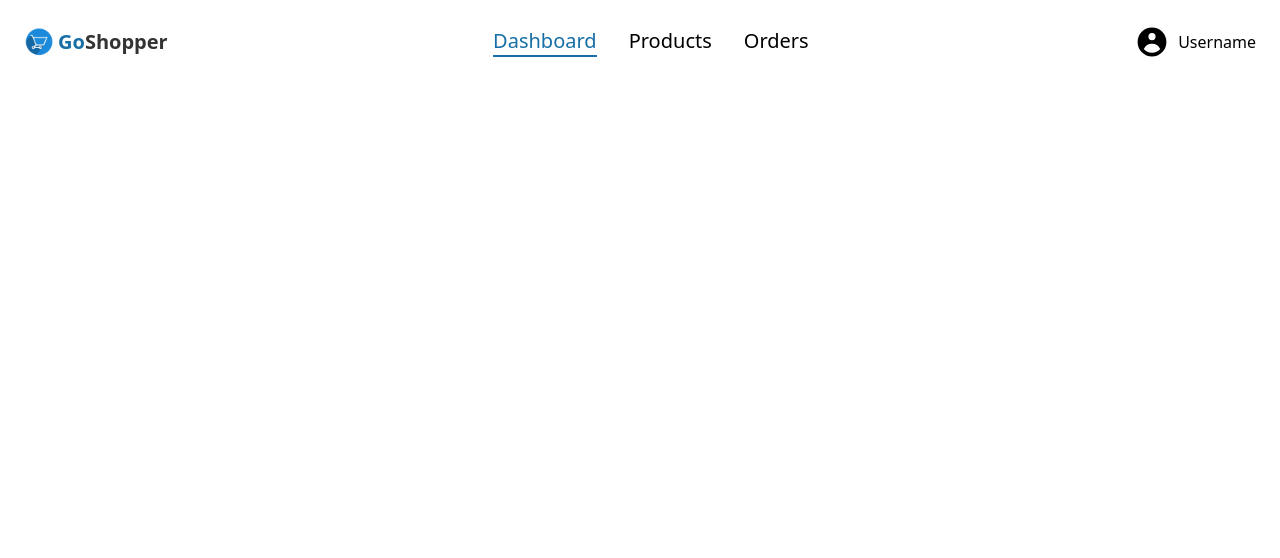
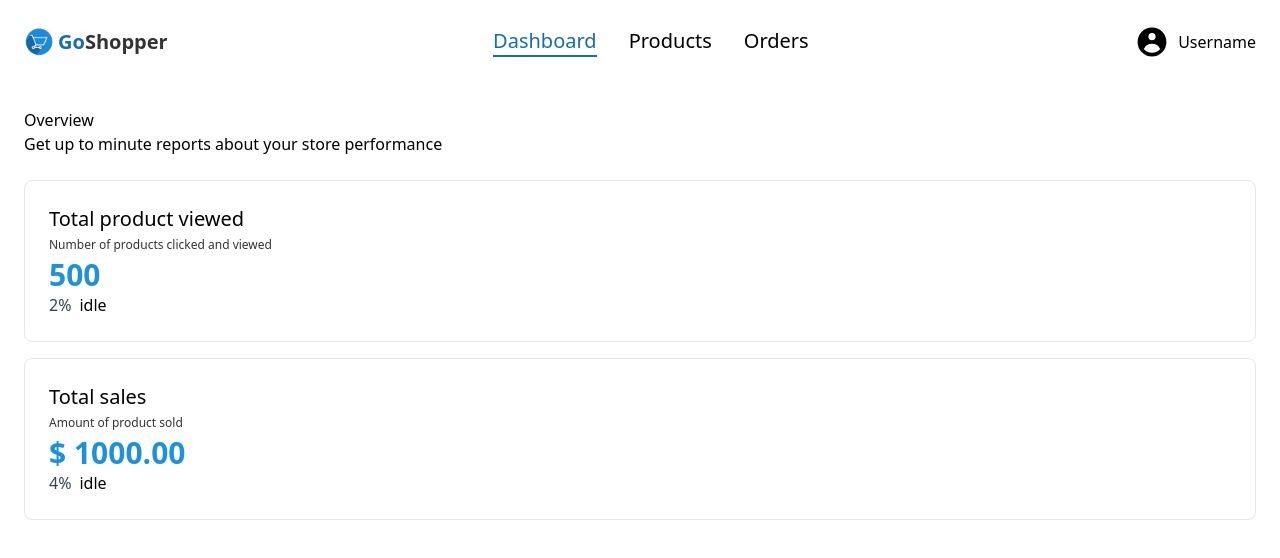
Before and after one commit to vulpes231/go-shopper-client, a React (Vite) app: page /storedash in a window 1280 px wide. Shown: the top 558 px of the page. Built offline with nearby package versions, Linux system fonts and the light colour scheme.

Commit message:
store info component added

```diff
--- /dev/null
+++ b/src/components/StoreData.jsx
@@ -0,0 +1,40 @@
+import React, { useState } from "react";
+import { styles } from "../constants";
+
+const StoreData = ({ title, info, amount, map, percent }) => {
+  const statuses = ["increase", "decrease", "idle"];
+
+  const [status, setStatus] = useState("idle");
+  return (
+    <div className="w-full flex flex-col justify-between border p-6 rounded-lg ">
+      <span className="flex flex-col gap-1">
+        <h3 className="text-xl">{title}</h3>
+        <p className={`text-xs ${styles.textColors.dark} font-extralight`}>
+          {info}
+        </p>
+        <h3 className={`text-3xl ${styles.textColors.secondary} font-semibold`}>
+          <p>{amount}</p>
+        </h3>
+      </span>
+      <span className="flex flex-row justify-between">
+        <p className="flex gap-2">
+          <span
+            className={
+              status.includes("increase")
+                ? "text-green-500"
+                : status.includes("decrease")
+                ? "text-red-500"
+                : "text-slate-700"
+            }
+          >
+            {percent}
+          </span>
+          <span>{status}</span>
+        </p>
+        <span>{map}</span>
+      </span>
+    </div>
+  );
+};
+
+export default StoreData;
--- /dev/null
+++ b/src/components/StoreInfo.jsx
@@ -0,0 +1,25 @@
+import React from "react";
+import StoreData from "./StoreData";
+
+const StoreInfo = () => {
+  return (
+    <div className="flex flex-col gap-4">
+      <StoreData
+        title="Total product viewed"
+        info="Number of products clicked and viewed"
+        amount="500"
+        // status="increase"
+        percent="2%"
+      />
+      <StoreData
+        title="Total sales"
+        info="Amount of product sold"
+        amount="$ 1000.00"
+        percent="4%"
+        // status="decrease"
+      />
+    </div>
+  );
+};
+
+export default StoreInfo;
--- a/src/components/StoreStatusBar.jsx
+++ b/src/components/StoreStatusBar.jsx
@@ -21,7 +21,7 @@ const StoreStatusBar = () => {
             Go <span className={`${styles.textColors.dark}`}>Shopper</span>
           </h1>
         </figure>
-        <ul className="flex gap-8">
+        <ul className="hidden md:flex gap-8">
           <Tab
             customCLass={
               active === 1
--- a/src/components/index.js
+++ b/src/components/index.js
@@ -6,5 +6,18 @@ import Logo from "./Logo";
 import Input from "./Input";
 import Modal from "./Modal";
 import StoreStatusBar from "./StoreStatusBar";
+import StoreInfo from "./StoreInfo";
+import StoreData from "./StoreData";
 
-export { NavBar, HomePage, Footer, Error, Logo, Input, Modal, StoreStatusBar };
+export {
+  NavBar,
+  HomePage,
+  Footer,
+  Error,
+  Logo,
+  Input,
+  Modal,
+  StoreStatusBar,
+  StoreData,
+  StoreInfo,
+};
--- a/src/constants/index.js
+++ b/src/constants/index.js
@@ -11,6 +11,7 @@ export const styles = {
     primary: "text-[#176FA6]",
     secondary: "text-[#1E91D9]",
     dark: "text-[#333]",
+    light: "text-[#F2F2F2]",
   },
   border: {
     primary: "border-[#176FA6] ",
--- a/src/pages/vendor/VendorDash.jsx
+++ b/src/pages/vendor/VendorDash.jsx
@@ -1,10 +1,17 @@
 import React from "react";
-import { StoreStatusBar } from "../../components";
+import { StoreInfo, StoreStatusBar } from "../../components";
 
 const VendorDash = () => {
   return (
-    <div>
+    <div className="w-full flex flex-col">
       <StoreStatusBar />
+      <div className="p-6 flex flex-col gap-6 ">
+        <div>
+          <h3>Overview</h3>
+          <p>Get up to minute reports about your store performance</p>
+        </div>
+        <StoreInfo />
+      </div>
     </div>
   );
 };
```
